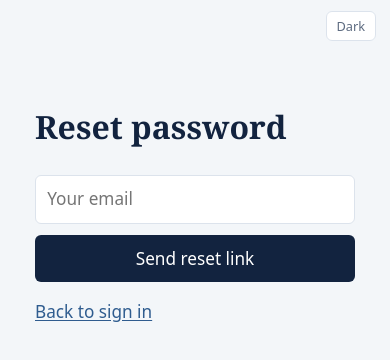
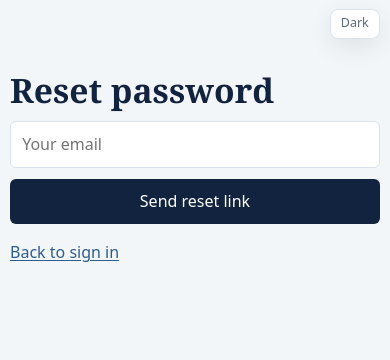
Before and after one commit to OneSmarterInc/Flexee_Wrapper, a Next.js app: page /forgot in a window 390 px wide. Shown: the top 360 px of the page. Built offline with nearby package versions, Linux system fonts and the light colour scheme.

Commit message:
style: polish reader layout and responsive alignment

```diff
--- a/src/app/globals.css
+++ b/src/app/globals.css
@@ -1,32 +1,37 @@
 :root {
-  --paper: #f3f6f9;      /* cool ice, not warm cream */
+  --paper: #f3f6f9;
   --panel: #ffffff;
-  --ink: #1b2536;        /* navy-ink body text */
-  --navy: #12233f;       /* headings, brand */
+  --panel-soft: #f8fafc;
+  --ink: #1b2536;
+  --navy: #12233f;
   --muted: #5d6b80;
-  --link: #2f5c8f;       /* slate blue */
+  --link: #2f5c8f;
   --rule: #dce3ec;
-  --mark: #e9eef5;       /* active nav fill */
+  --mark: #e9eef5;
   --figbg: #eef2f7;
-  --maxread: 40rem;
+  --shadow: 0 18px 45px rgba(18, 35, 63, .08);
+  --maxread: 44rem;
   color-scheme: light;
 }
 :root[data-theme="dark"] {
   --paper: #0f1522;
   --panel: #141c2b;
+  --panel-soft: #172033;
   --ink: #d7deea;
-  --navy: #cdd9ef;
-  --muted: #8794a8;
+  --navy: #e3ebff;
+  --muted: #9aa8bd;
   --link: #8fb4e6;
   --rule: #263349;
   --mark: #1b2536;
   --figbg: #172033;
+  --shadow: 0 18px 45px rgba(0, 0, 0, .22);
   color-scheme: dark;
 }
 @media (prefers-color-scheme: dark) {
   :root:not([data-theme="light"]) {
-    --paper: #0f1522; --panel: #141c2b; --ink: #d7deea; --navy: #cdd9ef;
-    --muted: #8794a8; --link: #8fb4e6; --rule: #263349; --mark: #1b2536; --figbg: #172033;
+    --paper: #0f1522; --panel: #141c2b; --panel-soft: #172033; --ink: #d7deea; --navy: #e3ebff;
+    --muted: #9aa8bd; --link: #8fb4e6; --rule: #263349; --mark: #1b2536; --figbg: #172033;
+    --shadow: 0 18px 45px rgba(0, 0, 0, .22);
     color-scheme: dark;
   }
 }
@@ -35,6 +40,7 @@
 html { scroll-behavior: smooth; }
 body {
   margin: 0;
+  min-width: 0;
   background: var(--paper);
   color: var(--ink);
   font-family: Georgia, "Iowan Old Style", "Times New Roman", serif;
@@ -45,31 +51,55 @@ body {
 .ui { font-family: "IBM Plex Sans", ui-sans-serif, system-ui, -apple-system, "Segoe UI", sans-serif; }
 
 a { color: var(--link); text-underline-offset: 2px; }
+a:hover { color: var(--navy); }
+button, input { font: inherit; }
 
 /* progress bar */
 .progress { position: fixed; top: 0; left: 0; height: 3px; background: var(--link); width: 0; z-index: 50; transition: width .1s linear; }
 
+/* top actions */
+.app-action,
+.theme-toggle {
+  position: fixed;
+  top: .85rem;
+  z-index: 40;
+  font-family: "IBM Plex Sans", ui-sans-serif, system-ui, -apple-system, "Segoe UI", sans-serif;
+  font-size: .84rem;
+  line-height: 1;
+  background: var(--panel);
+  color: var(--muted);
+  border: 1px solid var(--rule);
+  border-radius: 8px;
+  padding: .55rem .75rem;
+  cursor: pointer;
+  box-shadow: 0 8px 24px rgba(0, 0, 0, .08);
+}
+.theme-toggle { right: 1rem; }
+.signout-button { right: 5.9rem; }
+.app-action:hover,
+.theme-toggle:hover { color: var(--navy); border-color: var(--link); }
+
 /* app shell: fixed left spine + reading column */
-.shell { display: grid; grid-template-columns: 17rem minmax(0, 1fr); min-height: 100vh; }
+.shell { display: grid; grid-template-columns: 18rem minmax(0, 1fr); min-height: 100vh; }
 .spine {
   position: sticky; top: 0; align-self: start; height: 100vh; overflow-y: auto;
-  border-right: 1px solid var(--rule); background: var(--panel); padding: 1.4rem 1rem 3rem;
+  border-right: 1px solid var(--rule); background: color-mix(in srgb, var(--panel) 94%, var(--paper)); padding: 1.8rem 1.05rem 3rem;
 }
-.spine .book-title { font-weight: 600; color: var(--navy); font-size: 1.05rem; line-height: 1.25; margin: 0 0 .15rem; }
-.spine .book-sub { color: var(--muted); font-size: .82rem; margin: 0 0 1.1rem; }
+.spine .book-title { font-weight: 700; color: var(--navy); font-size: 1.03rem; line-height: 1.25; margin: 0 0 .2rem; }
+.spine .book-sub { color: var(--muted); font-size: .82rem; margin: 0 0 1.25rem; }
 .spine ol { list-style: none; margin: 0; padding: 0; }
-.spine li { margin: 0; }
-.spine a { display: block; text-decoration: none; color: var(--ink); padding: .3rem .5rem; border-radius: 6px; font-size: .88rem; line-height: 1.3; }
+.spine li { margin: .08rem 0; }
+.spine a { display: block; text-decoration: none; color: var(--ink); padding: .38rem .55rem; border-radius: 8px; font-size: .88rem; line-height: 1.32; }
 .spine a:hover { background: var(--mark); }
-.spine a[aria-current="page"] { background: var(--mark); color: var(--navy); font-weight: 600; }
+.spine a[aria-current="page"] { background: var(--mark); color: var(--navy); font-weight: 700; }
 .spine .num { color: var(--muted); font-variant-numeric: tabular-nums; margin-right: .45rem; }
 .spine .group-label { color: var(--muted); font-size: .72rem; letter-spacing: .02em; margin: 1rem .5rem .3rem; }
 
-.reading { padding: 3.2rem 2rem 6rem; }
+.reading { padding: 4rem clamp(1.25rem, 4vw, 4rem) 6rem; }
 .reading-inner { max-width: var(--maxread); margin: 0 auto; }
 
 .eyebrow { font-family: inherit; color: var(--muted); font-size: .9rem; margin: 0 0 .3rem; }
-article h1 { font-size: 2.05rem; line-height: 1.15; color: var(--navy); margin: .1rem 0 1.4rem; letter-spacing: -.01em; }
+article h1 { font-size: clamp(2rem, 4vw, 3rem); line-height: 1.08; color: var(--navy); margin: .1rem 0 1.4rem; letter-spacing: 0; }
 article h2 { font-size: 1.42rem; color: var(--navy); margin: 2.4rem 0 .7rem; }
 article h3 { font-size: 1.16rem; color: var(--navy); margin: 1.8rem 0 .5rem; }
 article h4 { font-size: 1.02rem; color: var(--ink); margin: 1.3rem 0 .4rem; }
@@ -85,18 +115,19 @@ article thead th { background: var(--mark); color: var(--navy); font-weight: 600
 
 /* figures */
 .fx-figure { margin: 1.8rem 0; text-align: center; }
-.fx-figure img { max-width: 100%; height: auto; background: var(--figbg); border: 1px solid var(--rule); border-radius: 4px; }
+.fx-figure img { max-width: 100%; height: auto; background: var(--figbg); border: 1px solid var(--rule); border-radius: 6px; }
 .fx-figure figcaption { font-family: "IBM Plex Sans", system-ui, sans-serif; font-size: .84rem; color: var(--muted); margin-top: .6rem; line-height: 1.45; }
 .fx-figure-pending {
   margin: 1.8rem 0; padding: 2rem 1rem; text-align: center; color: var(--muted);
-  background: var(--figbg); border: 1px dashed var(--rule); border-radius: 4px;
+  background: var(--figbg); border: 1px dashed var(--rule); border-radius: 8px;
   font-family: "IBM Plex Sans", system-ui, sans-serif; font-size: .88rem;
 }
 
 /* within-chapter section list */
-.sections { font-family: "IBM Plex Sans", system-ui, sans-serif; border: 1px solid var(--rule); border-radius: 8px; padding: .9rem 1.1rem; margin: 0 0 2.2rem; background: var(--panel); }
-.sections h2 { font-size: .82rem; color: var(--muted); margin: 0 0 .5rem; font-family: inherit; }
+.sections { font-family: "IBM Plex Sans", system-ui, sans-serif; border: 1px solid var(--rule); border-radius: 10px; padding: 1.15rem 1.25rem; margin: 0 0 2.4rem; background: var(--panel); box-shadow: var(--shadow); }
+.sections h2 { font-size: .78rem; color: var(--muted); margin: 0 0 .55rem; font-family: inherit; letter-spacing: .02em; text-transform: uppercase; }
 .sections ol { margin: 0; padding-left: 1.1rem; }
+.sections li { margin: .22rem 0; }
 .sections a { text-decoration: none; }
 .sections a:hover { text-decoration: underline; }
 
@@ -107,19 +138,45 @@ article thead th { background: var(--mark); color: var(--navy); font-weight: 600
 .entry-nav .t { color: var(--navy); }
 .entry-nav .next { text-align: right; margin-left: auto; }
 
-/* catalog */
-.catalog { max-width: 46rem; margin: 0 auto; padding: 5rem 2rem; }
-.catalog h1 { color: var(--navy); font-size: 2rem; }
-.book-card { display: block; text-decoration: none; border: 1px solid var(--rule); border-radius: 10px; padding: 1.3rem 1.5rem; margin: 1rem 0; background: var(--panel); color: var(--ink); }
+/* catalog and auth pages */
+.catalog {
+  width: min(100% - 2rem, 48rem);
+  max-width: none;
+  min-height: 100vh;
+  margin: 0 auto;
+  padding: clamp(4.5rem, 8vw, 6.5rem) 0 4rem;
+}
+.catalog h1 { color: var(--navy); font-size: clamp(2.1rem, 5vw, 3rem); line-height: 1.08; margin: 0 0 1.15rem; letter-spacing: 0; }
+.catalog > .ui:first-of-type { margin-top: -.35rem; }
+.book-card { display: block; text-decoration: none; border: 1px solid var(--rule); border-radius: 10px; padding: 1.35rem 1.55rem; margin: 1rem 0; background: var(--panel); color: var(--ink); box-shadow: var(--shadow); }
 .book-card:hover { border-color: var(--link); }
-.book-card .t { color: var(--navy); font-size: 1.25rem; }
-.book-card .s { color: var(--muted); font-family: "IBM Plex Sans", system-ui, sans-serif; font-size: .9rem; }
-
-.theme-toggle { position: fixed; top: .7rem; right: .9rem; z-index: 40; font-family: "IBM Plex Sans", system-ui, sans-serif; font-size: .8rem; background: var(--panel); color: var(--muted); border: 1px solid var(--rule); border-radius: 6px; padding: .3rem .6rem; cursor: pointer; }
+.book-card .t { color: var(--navy); font-size: 1.22rem; font-weight: 700; line-height: 1.25; }
+.book-card .s { color: var(--muted); font-family: "IBM Plex Sans", system-ui, sans-serif; font-size: .9rem; margin-top: .2rem; }
+.catalog form.ui { align-items: stretch; max-width: 28rem; }
+.catalog input {
+  min-width: 0;
+  min-height: 2.7rem;
+}
+.catalog button[type="submit"] {
+  min-height: 2.7rem;
+  font-weight: 600;
+}
 
 @media (max-width: 900px) {
   .shell { grid-template-columns: 1fr; }
-  .spine { position: static; height: auto; border-right: 0; border-bottom: 1px solid var(--rule); }
-  .reading { padding: 2rem 1.2rem 4rem; }
+  .spine { position: static; height: auto; max-height: 45vh; border-right: 0; border-bottom: 1px solid var(--rule); }
+  .reading { padding: 2rem 1rem 4rem; }
+  .catalog { width: min(100% - 1.25rem, 48rem); }
+  .catalog form.ui { flex-direction: column; max-width: none; }
+  .signout-button { right: 5.55rem; }
+}
+@media (max-width: 520px) {
+  body { font-size: 1rem; }
+  .app-action,
+  .theme-toggle { top: .55rem; padding: .48rem .62rem; font-size: .78rem; }
+  .theme-toggle { right: .65rem; }
+  .signout-button { right: 4.95rem; }
+  .book-card { padding: 1.1rem 1rem; }
+  .sections { padding: 1rem; }
 }
 @media (prefers-reduced-motion: reduce) { html { scroll-behavior: auto; } .progress { transition: none; } }
```
